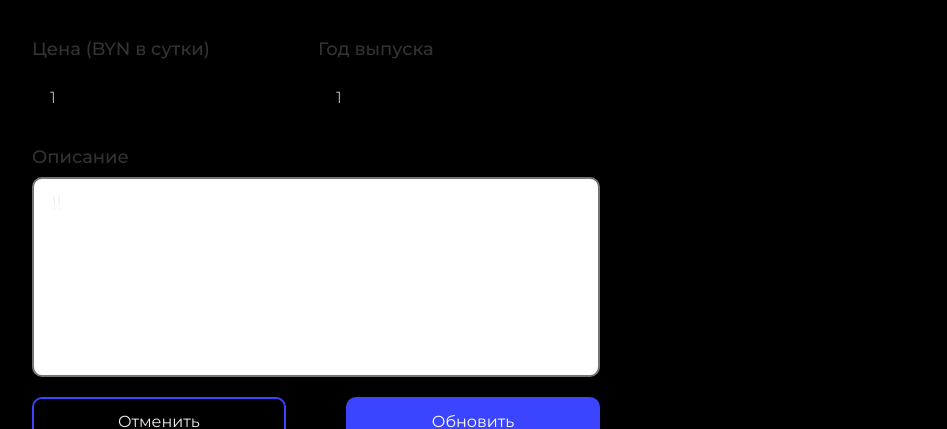
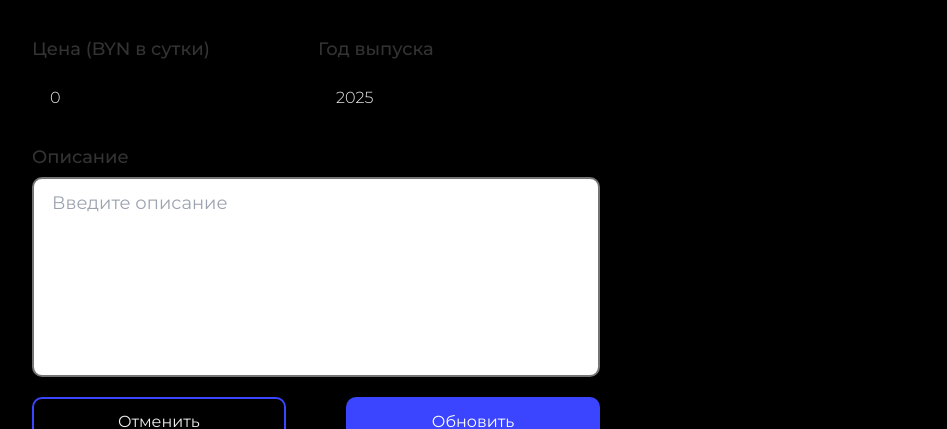
Before and after one commit to tachki/crm-frontend, a Next.js app: page /dashboard/business/cars/1/update in a window 1280 px wide. Shown: the part 287-716 px from the top of the page, without its empty margins (324-1271 px from the left). Built offline with nearby package versions, Linux system fonts and the light colour scheme; no server answers.

Commit message:
refactoring

```diff
--- a/src/app/dashboard/business/cars/[id]/update/Update.tsx
+++ b/src/app/dashboard/business/cars/[id]/update/Update.tsx
@@ -14,9 +14,9 @@ export default function Update() {
   const { id } = useParams()
   const carId = Array.isArray(id) ? id.join('') : id || ''
   const {data, isLoading } = useCar(carId)
-  const [carPrice, setCarPrice] = useState(1);
-  const [carDescription, setCarDescription] = useState('!!')
-  const [carYear, setCarYear] = useState(1);
+  const [carPrice, setCarPrice] = useState<number | undefined>(0);
+  const [carDescription, setCarDescription] = useState<string | undefined>("")
+  const [carYear, setCarYear] = useState<string | undefined>("2025");
 
   const [isFieldPreparing, setIsFieldPreparing] = useState<boolean>(true);
 
@@ -32,7 +32,7 @@ export default function Update() {
     const carData = {
       description: carDescription,
       price_per_day: carPrice,
-      year: carYear.toString()
+      year: carYear?.toString()
     };
 
     const carDataJson = JSON.stringify(carData)
```
